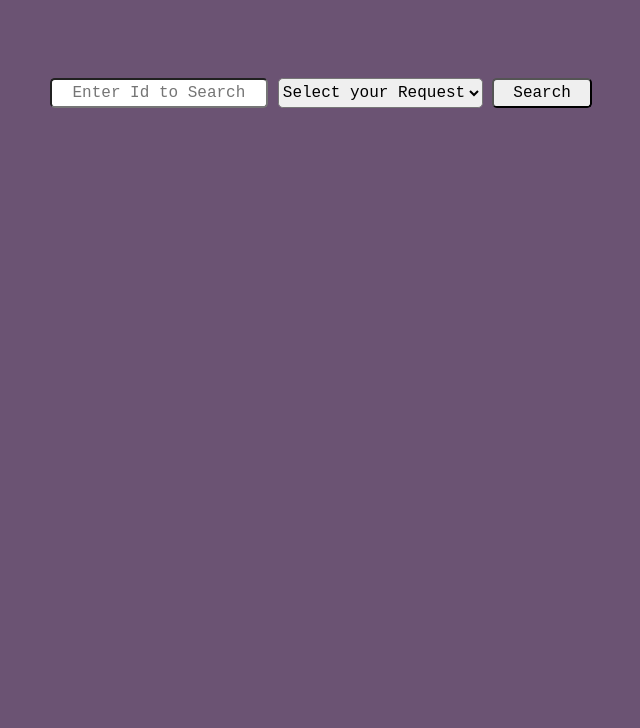
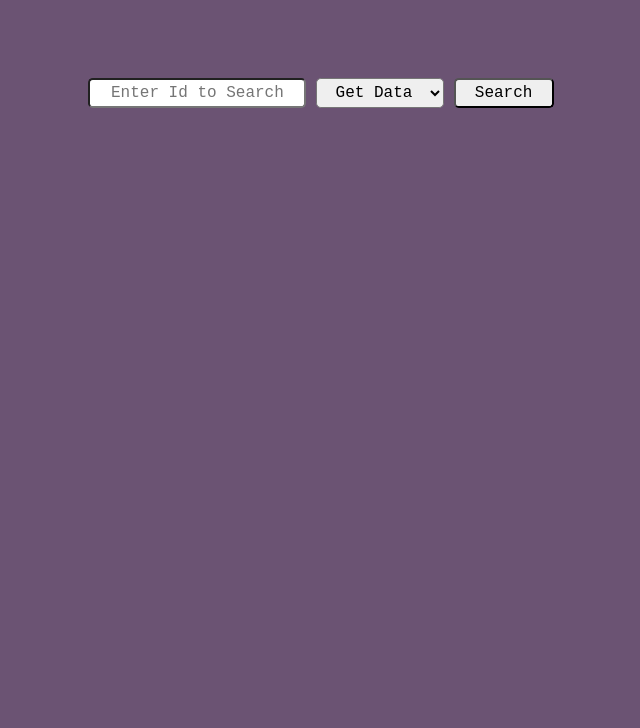
Before and after one commit to Vaahne/SBA4_ExternalAPI, a plain HTML site: page index.html in a window 1280 px wide. Shown: the part 72-800 px from the top of the page, without its empty margins (319-959 px from the left). Drawn offline with nearby package versions, Linux system fonts and the light colour scheme; no server answers.

Commit message:
last minute changes

```diff
--- a/index.html
+++ b/index.html
@@ -21,8 +21,7 @@
             <form class="formClass">
                 <input type="text" name="searchId" id="searchId" placeholder="Enter Id to Search">
                 <select name="reqType" id="request">
-                    <option selected>Select your Request</option>
-                    <option value="get">Get Data</option>
+                    <option value="get" selected>Get Data</option>
                     <option value="post">Post Data</option>
                     <option value="put">Update Data</option>
                     <option value="delete">Delete Data</option>
```
